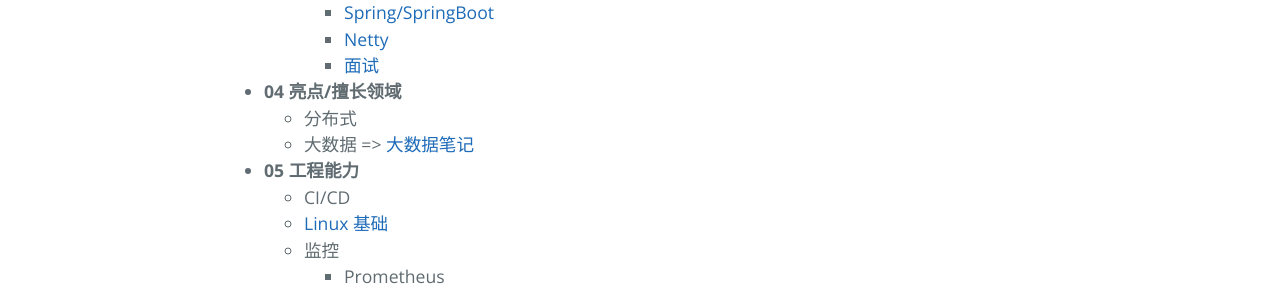
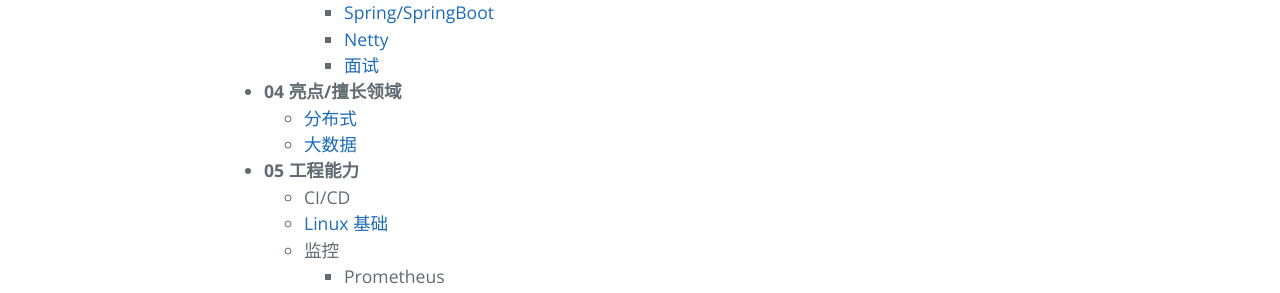
Before and after one commit to kougazhang/oom, a Jekyll site: the page built from skillTree.md, in a window 1280 px wide. Shown: the part 1002-1295 px from the top of the page. Built offline with Jekyll 4.4.1, drawn with Linux system fonts in a browser that asks for light colours.

Commit message:
add distribute link in skillTree

```diff
--- a/skillTree.md
+++ b/skillTree.md
@@ -32,8 +32,8 @@ order: 4
     - [Netty](https://github.com/kougazhang/awesome-cs#netty)
     - [面试](https://github.com/kougazhang/awesome-cs)
 - **04 亮点/擅长领域**
-  - 分布式
-  - 大数据 => [大数据笔记](https://github.com/kougazhang/BigData-Notes)
+  - [分布式](https://github.com/kougazhang/distribute)
+  - [大数据](https://github.com/kougazhang/BigData-Notes)
 - **05 工程能力**
   - CI/CD
   - [Linux 基础](https://github.com/kougazhang/linux)
```
